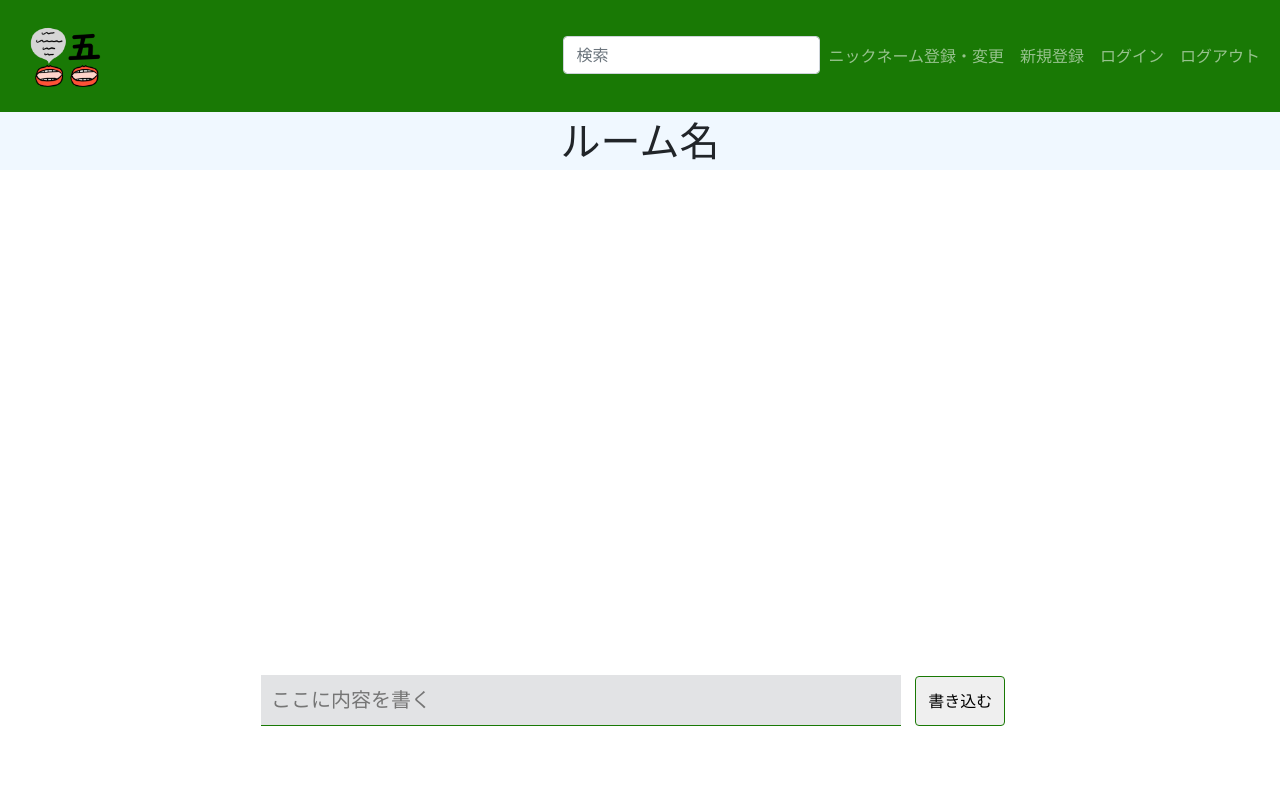
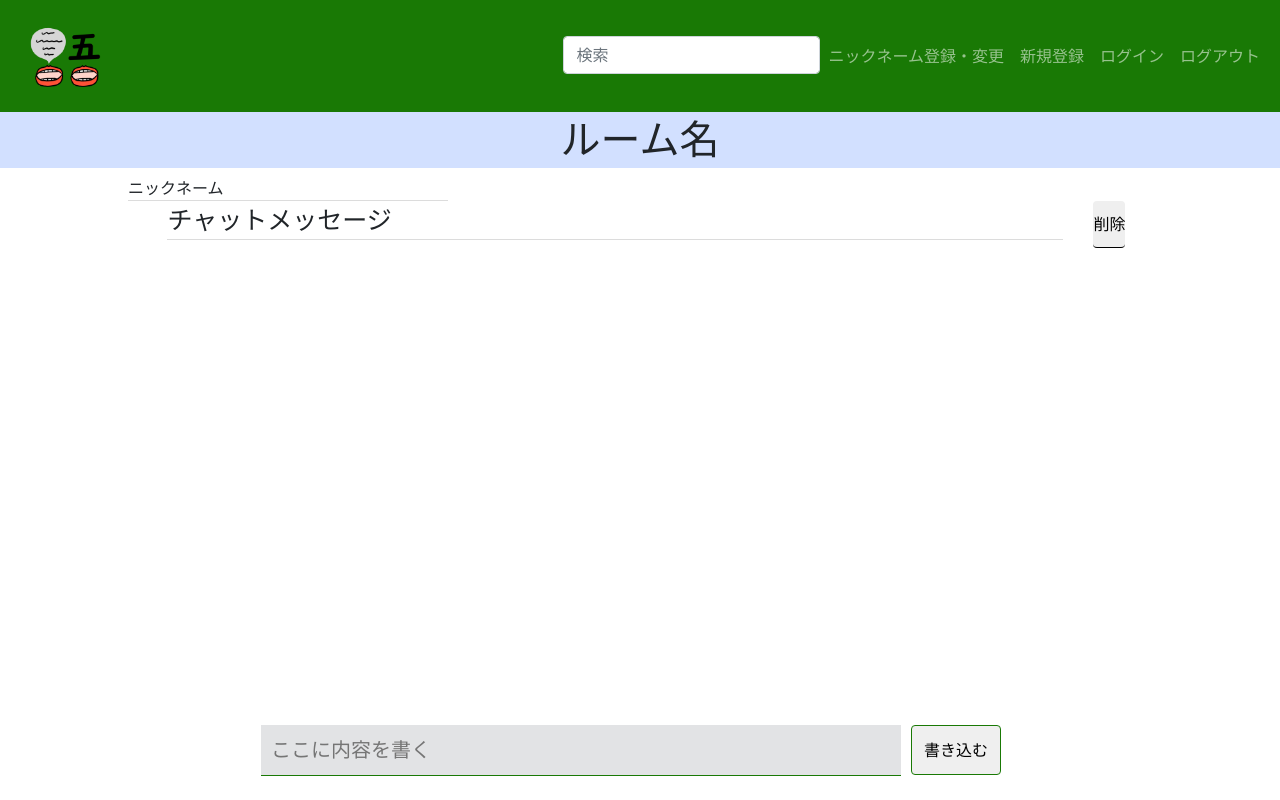
Before and after one commit to konishichikara/2023Dev2Early, a PHP site: page /ChatRoom.php in a window 1280 px wide. Run offline with PHP 8.4, Linux system fonts and the light colour scheme.

Commit message:
Add files via upload

```diff
--- a/ChatRoom.php
+++ b/ChatRoom.php
@@ -4,33 +4,99 @@
     <meta charset="UTF-8">
     <meta name="viewport" content="width=device-width, initial-scale=1.0">
     <title>ChatRoom</title>
-    <style>
-        #roomname{/*t r b l*/
+    <style>/*t r b l*//*tb rl*//*rgba(赤 , 緑 , 青 , 透明度)*/
+        body{
+            overflow: scroll;
+            overflow-x: hidden;
+            width: 100vw;
+            height: 100%;
+        }
+
+        #nav{
+            position: fixed;
+            top: 0;
+            width: 100%;
+            z-index: 100;
+        }
+
+        #roomname{
+            padding: 5px 0;
+            margin: 0;
             text-align: center;
-            padding: 5px 0px 5px 0px;
-            margin: 0px;
-            background-color: aliceblue;
+            position: fixed;
+            top: 110px;
+            width: 100%;
+            z-index: 99;
+            background-color: rgba(30,100,300,20%);
         }
-        #chatarea{/*t r b l*/
-            margin: 500px 0px 0px 20vw;
+
+        #ChArea{
+            margin: 20vh 0 0 0;
+            padding: 0;
+            width: 100vw;
+            position: absolute;
+            overflow-x: hidden;
+        }
+        #ChSpace{
+            margin: 0;
+            padding: 1vh 0;
+            width: 100vw;
+        }
+        li{
+            display: flex;
+            justify-content: center;
+        }
+        #ChH{
+            margin: 1vh 0 0 10vw;
+            padding: 0;
+            width: 20em;
+            border-style: solid;
+            border-color: gainsboro;
+            border-width: 0 0 1px 0;
+        }
+        #ChMsg{
+            margin: 0 0 1vh 1vw;
+            width: 70vw;
+            outline: none;
+            border-style: solid;
+            border-color: gainsboro;
+            border-width: 0 0 1px 0;
+            font-size: 25px;
+            word-wrap: break-word;
+            position: relative;
+        }
+        #DelCh{
+            margin: 0 0 0 30px;
+            padding: 0;
+            border-style: solid;
+            border-color: black;
+            border-width: 0 0 1px 0;
+        }
+
+        #ChBArea{
+            margin: 0 0 0 20vw;
             padding: 5px;
             width: 60vw;
+            position: fixed;
+            top: 90%;
+            bottom: 10px;
         }
-        #chatbox{/*t r b l*/
-            margin: 0px 10px 0px 0px;
+        #chatbox{
+            margin: 0 10px 10px 0;
             padding: 10px;
             width: 50vw;
             outline: none;
             border-style: solid;
             border-color: #197905;
-            border-width: 0px 0px 1px 0px;
+            border-width: 0 0 1px 0;
             font-size: 20px;
         }
-        #write{/*t r b l*/
+        #write{
             padding: 12px;
             border-style: solid;
             border-color: #197905;
             border-width: 1px;
+            position: absolute;
         }
     </style>
 
@@ -43,7 +109,7 @@
 </head>
 <body>
     <!--nav-->
-    <nav class="navbar navbar-expand navbar-dark" style="background: #197905;" aria-label="2 番目のナビゲーション バーの例">
+    <nav class="navbar navbar-expand navbar-dark" id="nav" style="background: #197905;" aria-label="2 番目のナビゲーション バーの例">
         <div class="container-fluid">
             <a class="nav-link" href="./top.html">
                 <img src="./img/kataru.png" title="トップページ" width="80" height="30" class="img-fluid">
@@ -77,17 +143,25 @@
     <!--Room name-->
     <h1 class="" id="roomname">ルーム名</h1>
 
-    <!--Chat space-->
-
+    <form onsubmit="" method="">
+        <!--Chat space area-->
+        <span class="" id="ChArea">
+            <ul class="" id="ChSpace">
+                <div class="" id="ChH">ニックネーム</div>
+                    <li>
+                        <p class="" id="ChMsg" >チャットメッセージ</p>
+                        <input class="rounded" type="submit" id="DelCh" value="削除">
+                    </li>
+        </span>
+    </form>
 
 
     <form action="ChatCheck.php" method="post">
-        <!--Chat area-->
-        <div class="" id="chatarea">
-            <!--Chat box and Write btn-->
-            <input class="alert-secondary" type="textbox" id="chatbox" placeholder="ここに内容を書く" required minlength="1" maxlength="100" autocomplete="off">
+        <!--Chat box area-->
+        <span class="" id="ChBArea">
+            <input class="alert-secondary" type="textbox" id="chatbox" placeholder="ここに内容を書く" required minlength="1" maxlength="100" autocomplete="off"><!--autocompleteは過去に入力した内容を表示する機能のON/OFFするための要素-->
             <input class="rounded" type="submit" id="write" value="書き込む">
-        </div>
+        </span>
     </form>
 </body>
 </html>
```
